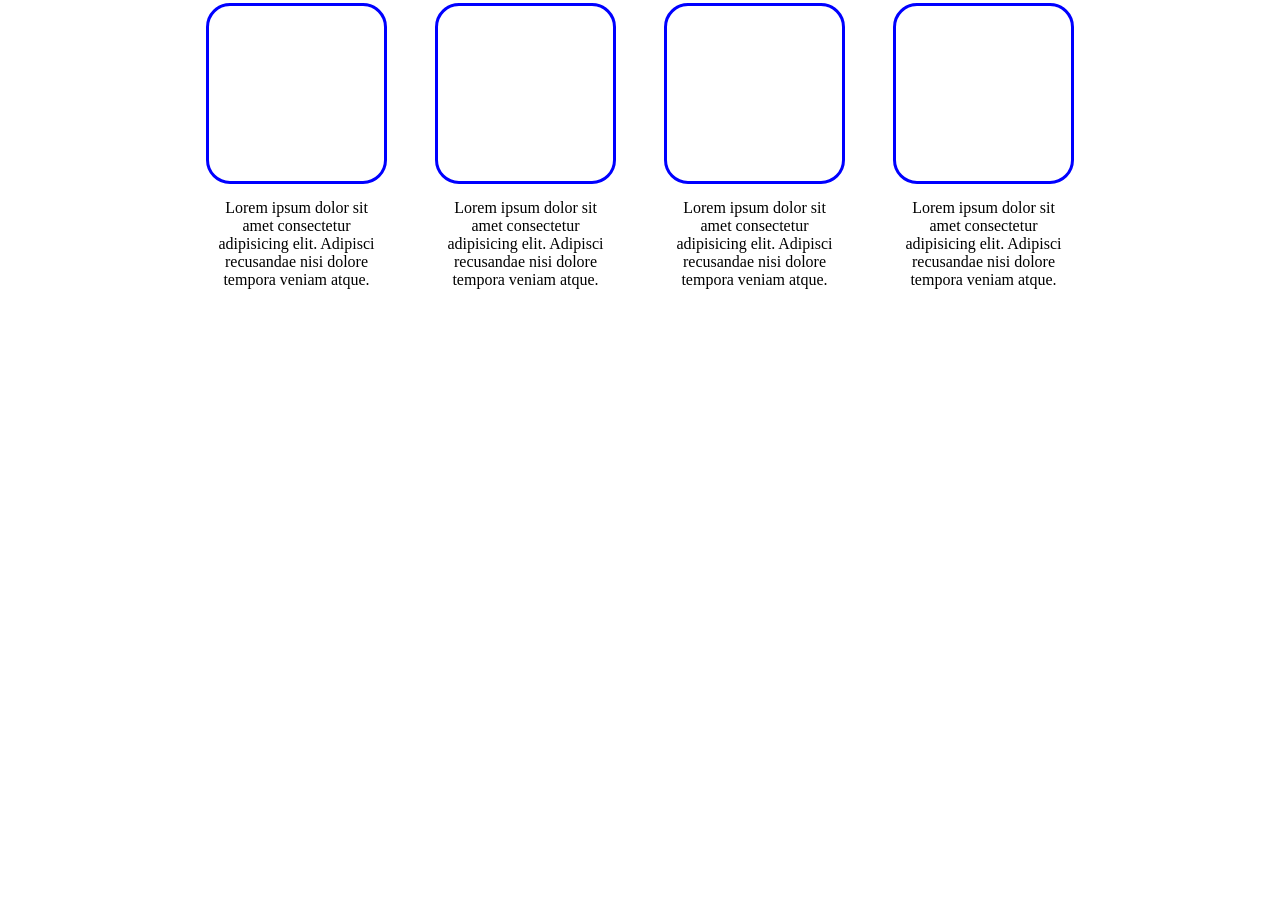
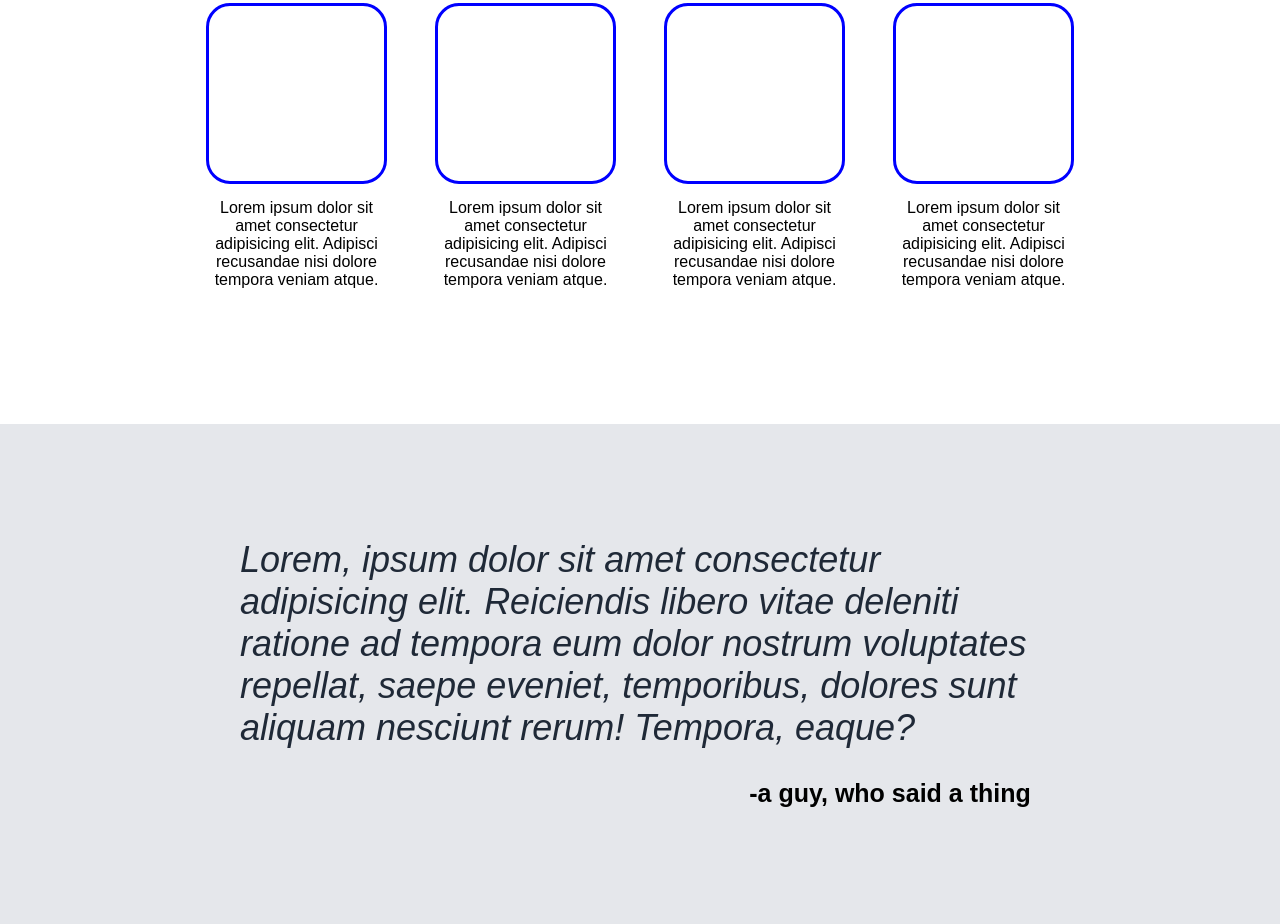
Before and after one commit to ChaouiZ/Landing-Page, a plain HTML site: page index.html in a window 1280 px wide. Shown: the part 756-1680 px from the top of the page. Before the commit the page ends 1180 px from the top, so only its background shows below. Drawn offline with Linux system fonts and the light colour scheme.

Commit message:
Quote section added

```diff
--- a/index.html
+++ b/index.html
@@ -34,6 +34,10 @@
         <div class="four"><div class="galleryimg"></div><div class="gallerytext">Lorem ipsum dolor sit amet consectetur adipisicing elit. Adipisci recusandae nisi dolore tempora veniam atque.</div></div>
       </div>
     </div>
+    <div class="quote">
+      <div class ="quotetxt">Lorem, ipsum dolor sit amet consectetur adipisicing elit. Reiciendis libero vitae deleniti ratione ad tempora eum dolor nostrum voluptates repellat, saepe eveniet, temporibus, dolores sunt aliquam nesciunt rerum! Tempora, eaque?</div>
+      <div class="attribution">-a guy, who said a thing</div>
+    </div>
 
 </body>
 </html>
--- a/style.css
+++ b/style.css
@@ -1,6 +1,7 @@
 body {
     margin: 0;
     min-height: 100vh;
+    font-family: sans-serif;
 }
 .header {
     display: flex;
@@ -104,3 +105,27 @@ button {
     margin-bottom: 50px;
 
 }
+
+.quote {
+    display: flex;
+    flex-direction: column;
+    height: 500px;
+    background-color: #e5e7eb;
+    justify-content: center;
+    align-items: center;
+}
+
+.quotetxt {
+    font-size: 36px;
+    font-family: sans-serif;
+    font-style: italic;
+    color: #1f2937;
+    width: 800px;
+}
+
+.attribution {
+    font-size: 25px;
+    font-weight: bold;
+    margin-left: 500px;
+    margin-top: 30px;
+}
```
